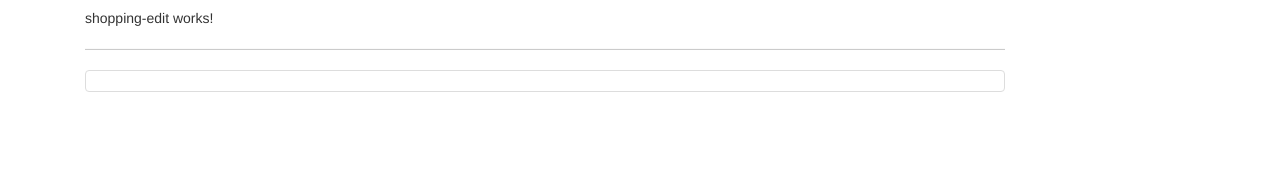
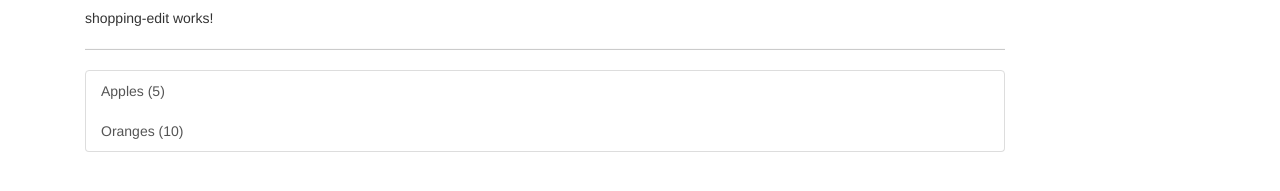
Before and after one commit to VarunPoloju/Angular, an Angular app: page / in a window 1280 px wide. Shown: the part 421-612 px from the top of the page. Built offline with nearby package versions, Linux system fonts and the light colour scheme.

Commit message:
Outputting the shopping list

```diff
--- a/src/app/components/shopping-list/shopping-list.component.html
+++ b/src/app/components/shopping-list/shopping-list.component.html
@@ -3,7 +3,9 @@
     <app-shopping-edit></app-shopping-edit>
     <hr>
     <ul class="list-group">
-      <a style="cursor: pointer;" class="list-group-item"></a>
+      <a style="cursor: pointer;" class="list-group-item" *ngFor="let ingObj of ingredients">
+        {{ingObj.name}} ({{ingObj.amount}})
+      </a>
     </ul>
   </div>
 </div>
--- a/src/app/components/shopping-list/shopping-list.component.ts
+++ b/src/app/components/shopping-list/shopping-list.component.ts
@@ -1,4 +1,5 @@
 import { Component, OnInit } from '@angular/core';
+import { Ingredient } from 'src/app/shared/ingredient.model';
 
 @Component({
   selector: 'app-shopping-list',
@@ -6,7 +7,10 @@ import { Component, OnInit } from '@angular/core';
   styleUrls: ['./shopping-list.component.css']
 })
 export class ShoppingListComponent implements OnInit {
-  ingredients = [];
+  ingredients :Ingredient[] = [
+    new Ingredient('Apples' , 5),
+    new Ingredient('Oranges' , 10)
+  ];
   constructor() { }
 
   ngOnInit(): void {
```
